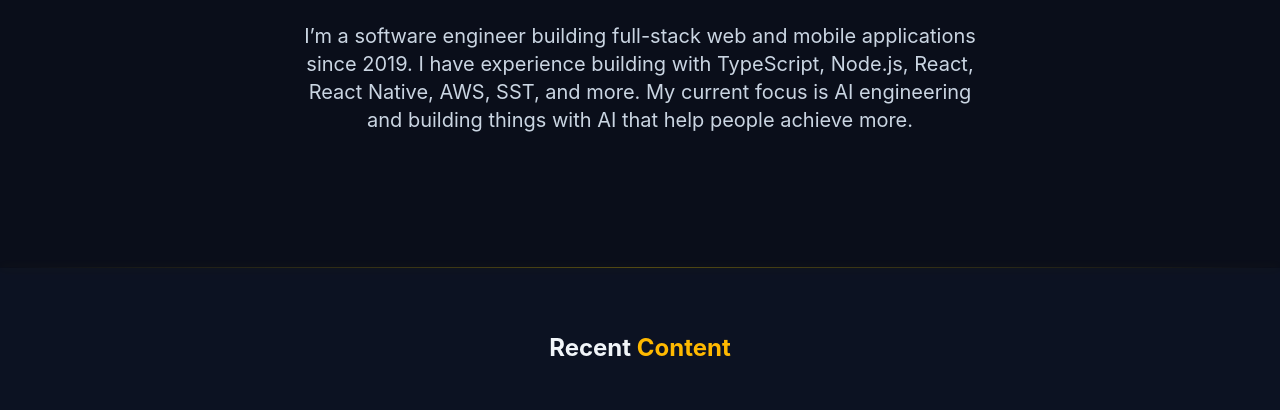
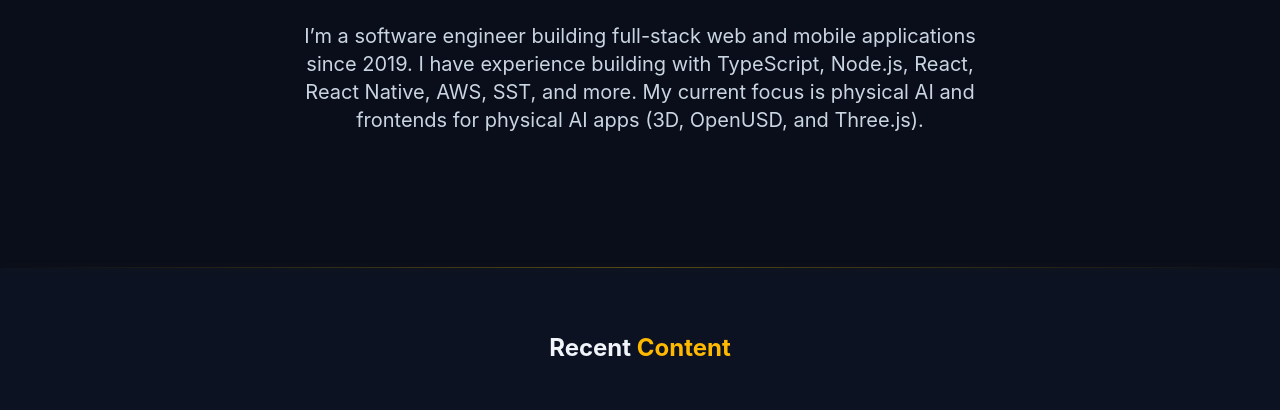
Before and after one commit to klcantrell/personal-site, an Astro site: page / in a window 1280 px wide. Shown: the part 372-782 px from the top of the page. Built offline with nearby package versions, Linux system fonts and the light colour scheme; Astro itself is replaced by a stand-in of ours.

Commit message:
Update landing page

```diff
--- a/src/pages/index.astro
+++ b/src/pages/index.astro
@@ -38,7 +38,7 @@
 				<p class="text-lg md:text-xl text-slate-300 mb-8 max-w-2xl mx-auto">
 					I&rsquo;m a software engineer building full-stack web and mobile applications since 2019.
 					I have experience building with TypeScript, Node.js, React, React Native, AWS, SST, and more.
-					My current focus is AI engineering and building things with AI that help people achieve more.
+					My current focus is physical AI and frontends for physical AI apps (3D, OpenUSD, and Three.js).
 				</p>
 			</div>
 		</section>
```
